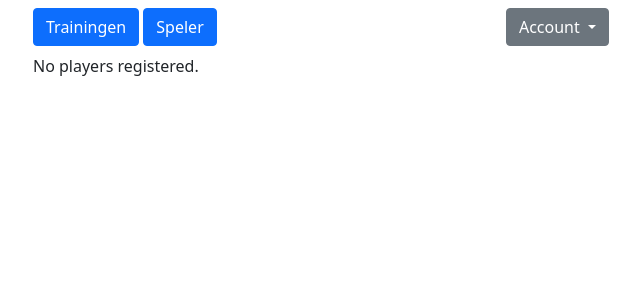
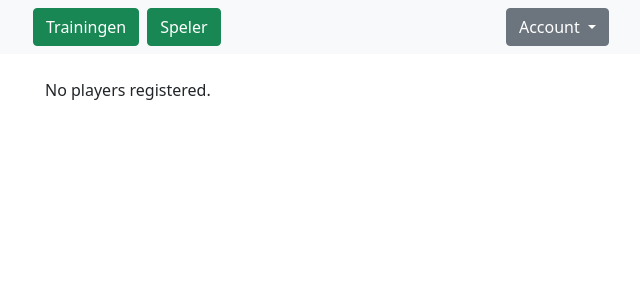
Before and after one commit to jeroenvanriel/hockey-tracker, a Django app: page /player in a window 1280 px wide. Shown: the top 300 px of the page, without its empty margins (319-959 px from the left). Run offline with Django 3.2, Linux system fonts and the light colour scheme; the visitor is signed in with stand-in values (Sample User, id 1); data that the repository does not hold is empty.

Commit message:
use navbar instead of only buttons (minor change)

```diff
--- a/static/attendance/style.css
+++ b/static/attendance/style.css
@@ -1,3 +1,3 @@
 .container {
-  max-width: 600 !important;
+  max-width: 600px !important;
 }
--- a/templates/base_generic.html
+++ b/templates/base_generic.html
@@ -1,25 +1,35 @@
 {% load static %}
 
+<!doctype html>
+<html lang="en">
   <head>
+    <!-- Required meta tags -->
+    <meta charset="utf-8">
+    <meta name="viewport" content="width=device-width, initial-scale=1">
+
+    <!-- Bootstrap CSS -->
+    <link href="https://cdn.jsdelivr.net/npm/bootstrap@5.1.3/dist/css/bootstrap.min.css" rel="stylesheet" integrity="sha384-1BmE4kWBq78iYhFldvKuhfTAU6auU8tT94WrHftjDbrCEXSU1oBoqyl2QvZ6jIW3" crossorigin="anonymous">
+
     <link rel="stylesheet" type="text/css" href="{% static 'attendance/style.css' %}">
-  <link href="https://cdn.jsdelivr.net/npm/bootstrap@5.1.3/dist/css/bootstrap.min.css" rel="stylesheet" integrity="sha384-1BmE4kWBq78iYhFldvKuhfTAU6auU8tT94WrHftjDbrCEXSU1oBoqyl2QvZ6jIW3" crossorigin="anonymous">
-  <script src="https://cdn.jsdelivr.net/npm/bootstrap@5.1.3/dist/js/bootstrap.bundle.min.js" integrity="sha384-ka7Sk0Gln4gmtz2MlQnikT1wXgYsOg+OMhuP+IlRH9sENBO0LRn5q+8nbTov4+1p" crossorigin="anonymous"></script>
+
+    <title>Hockey Tracker</title>
+  </head>
 </head>
 
 <body>
+  <nav class="navbar navbar-expand navbar-light bg-light">
     <div class="container">
+      <ul class="navbar-nav">
+        <li class="nav-item me-2">
+          <a href="{% url 'trainings'%}" class="btn btn-success">Trainingen</a>
+        </li>
+        <li class="nav-item">
+          <a href="{% url 'players'%}" class="btn btn-success">Speler</a>
+        </li>
+      </ul>
 
-  <div class="row my-2">
-    <div class="col">
-      <nav>
-        <a href="{% url 'trainings'%}" class="btn btn-primary">Trainingen</a>
-        <a href="{% url 'players'%}" class="btn btn-primary">Speler</a>
-      </nav>
-    </div>
-
-    <div class="col-4">
       {% if user.is_authenticated %}
-        <div class="dropdown float-end">
+      <div class="nav-item dropdown">
         <button class="btn btn-secondary dropdown-toggle" type="button" id="dropdownMenuButton1" data-bs-toggle="dropdown" aria-expanded="false">
           Account
         </button>
@@ -33,13 +43,14 @@
         </ul>
       </div>
       {% else %}
-        <div class="float-end">
+      <div class="nav-item">
         <a href="{% url 'login'%}?next={{request.path}}" class="btn btn-secondary">Login</a>
-        </div>
+      </li>
       {% endif %}
     </div>
-  </div>
+  </nav>
 
+  <div class="container p-4">
     <div class="row">
       {% if messages %}
       <ul class="messages">
@@ -50,9 +61,9 @@
       {% endif %}
     </div>
 
-
     {% block content %}
     {% endblock %}
+  </div>
 
-</div>
+  <script src="https://cdn.jsdelivr.net/npm/bootstrap@5.1.3/dist/js/bootstrap.bundle.min.js" integrity="sha384-ka7Sk0Gln4gmtz2MlQnikT1wXgYsOg+OMhuP+IlRH9sENBO0LRn5q+8nbTov4+1p" crossorigin="anonymous"></script>
 </body>
```
Lines whose indentation alone changed are shown as unchanged.
